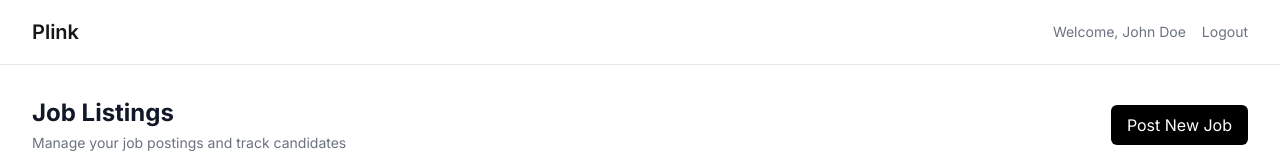
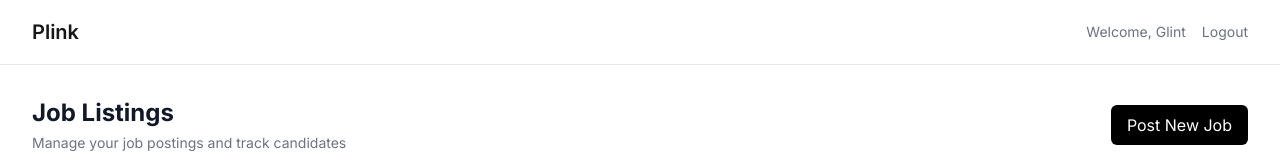
Before and after one commit to BobbyWang0120/glint_windsurf, a Next.js app: page / in a window 1280 px wide. Shown: the top 160 px of the page. Built offline with nearby package versions, Linux system fonts and the light colour scheme; sample sign-in values are in the browser's storage.

Commit message:
将模拟的用户名称改为Glint

```diff
--- a/src/app/components/Navbar.tsx
+++ b/src/app/components/Navbar.tsx
@@ -35,7 +35,7 @@
             <div className="flex items-center space-x-4">
               {isLoggedIn ? (
                 <>
-                  <span className="text-sm text-gray-500">Welcome, John Doe</span>
+                  <span className="text-sm text-gray-500">Welcome, Glint</span>
                   <button
                     onClick={logout}
                     className="text-sm text-gray-500 hover:text-gray-700 transition-colors"
```
